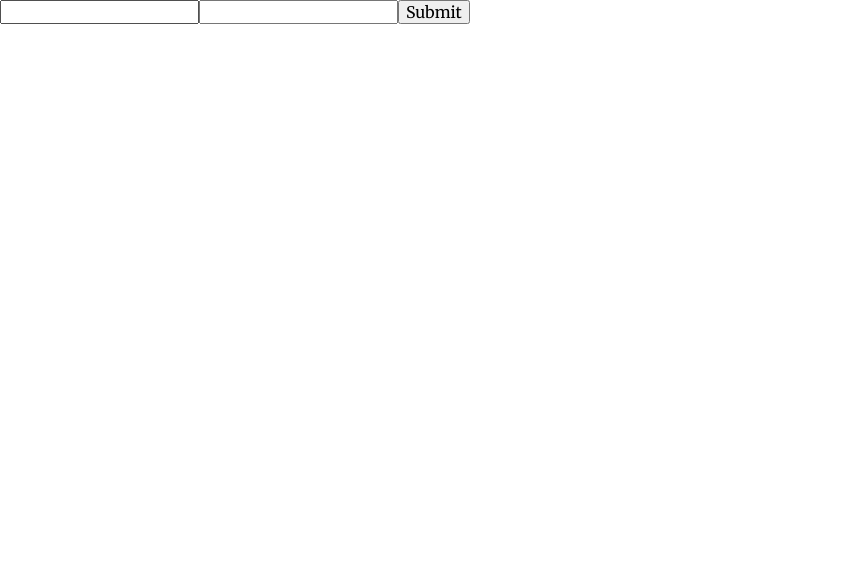
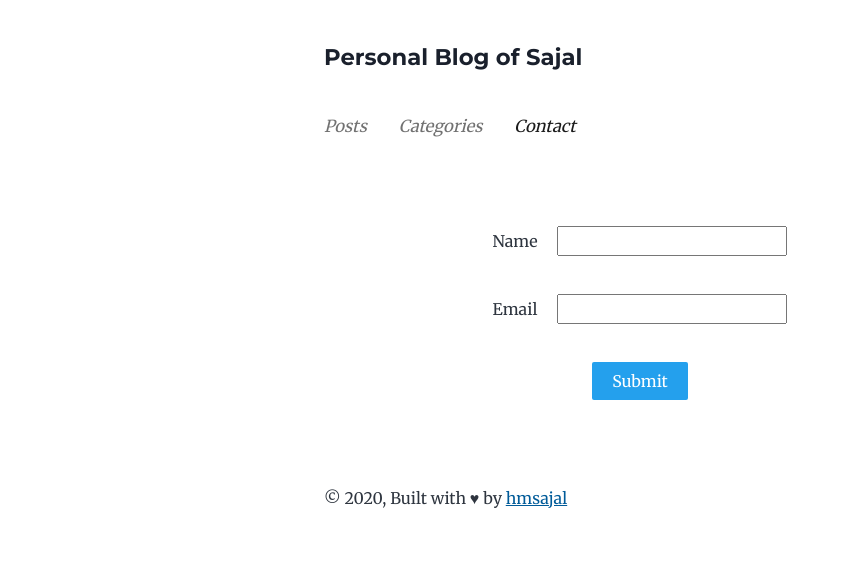
Before and after one commit to hmsajal/BlogSite, a Gatsby site: page /contact in a window 1280 px wide. Shown: the whole page, without its empty margins (0-850 px from the left). Built offline with nearby package versions, Linux system fonts and the light colour scheme; Gatsby itself is replaced by a stand-in of ours.

Commit message:
contact ui added

```diff
--- a/src/pages/categories.js
+++ b/src/pages/categories.js
@@ -14,7 +14,7 @@ const Categories = ({ data, location }) => {
 
   return (
     <Layout location={location} title={title}>
-      <SEO title="All posts" />
+      <SEO title="Categories" />
       <ul className={styles.ul}>
         {tags.map((item, i) => (
           <li key={i}>
--- a/src/pages/contact.js
+++ b/src/pages/contact.js
@@ -1,8 +1,16 @@
 import React from "react"
 import { Formik } from "formik"
+import { graphql } from "gatsby"
 
-const Contact = () => {
+import Layout from "../components/layout"
+import SEO from "../components/seo"
+import styles from "./contact.module.scss"
+
+const Contact = ({ data, location }) => {
+  const title = data.site.siteMetadata?.title
   return (
+    <Layout title={title} location={location}>
+      <SEO title="contact" />
       <Formik
         initialValues={{ name: "", email: "" }}
         validate={values => {
@@ -32,7 +40,9 @@ const Contact = () => {
           handleSubmit,
           isSubmitting,
         }) => (
-        <form onSubmit={handleSubmit}>
+          <form onSubmit={handleSubmit} className={styles.form}>
+            <label>
+              <span>Name</span>
               <input
                 type="name"
                 name="name"
@@ -40,7 +50,10 @@ const Contact = () => {
                 onBlur={handleBlur}
                 value={values.name}
               />
+            </label>
             {errors.name && touched.name && errors.name}
+            <label>
+              <span>Email</span>
               <input
                 type="email"
                 name="email"
@@ -48,6 +61,7 @@ const Contact = () => {
                 onBlur={handleBlur}
                 value={values.email}
               />
+            </label>
             {errors.email && touched.email && errors.email}
             <button type="submit" disabled={isSubmitting}>
               Submit
@@ -55,7 +69,18 @@ const Contact = () => {
           </form>
         )}
       </Formik>
+    </Layout>
   )
 }
 
 export default Contact
+
+export const contactQuery = graphql`
+  query {
+    site {
+      siteMetadata {
+        title
+      }
+    }
+  }
+`
--- /dev/null
+++ b/src/pages/contact.module.scss
@@ -0,0 +1,23 @@
+.form {
+  display: flex;
+  flex-direction: column;
+  justify-content: space-evenly;
+  align-items: center;
+  height: 250px;
+  min-width: 250px;
+  align-self: center;
+}
+.form input {
+  margin-left: 20px;
+  height: 30px;
+  width: 230px;
+  outline: none;
+}
+.form button {
+  padding: 10px 20px;
+  background: #24a0ed;
+  border: none;
+  border-radius: 2px;
+  color: white;
+  outline: none;
+}
--- a/src/pages/index.js
+++ b/src/pages/index.js
@@ -3,13 +3,14 @@ import React from "react"
 import Layout from "../components/layout"
 import SEO from "../components/seo"
 import Bio from "../components/bio"
+import { graphql } from "gatsby"
 
 const BlogIndex = ({ data, location }) => {
   const siteTitle = data.site.siteMetadata?.title || `Title`
 
   return (
     <Layout location={location} title={siteTitle}>
-      <SEO title="All posts" />
+      <SEO title="Home" />
       <Bio />
     </Layout>
   )
--- a/src/pages/posts.js
+++ b/src/pages/posts.js
@@ -1,5 +1,5 @@
+import React from "react"
 import { graphql } from "gatsby"
-import React from "react"
 
 import Layout from "../components/layout"
 import SEO from "../components/seo"
```
Lines whose indentation alone changed are shown as unchanged.
